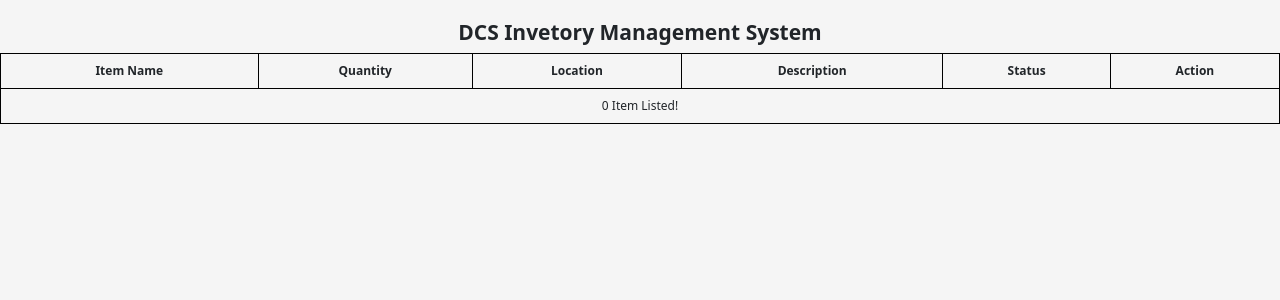
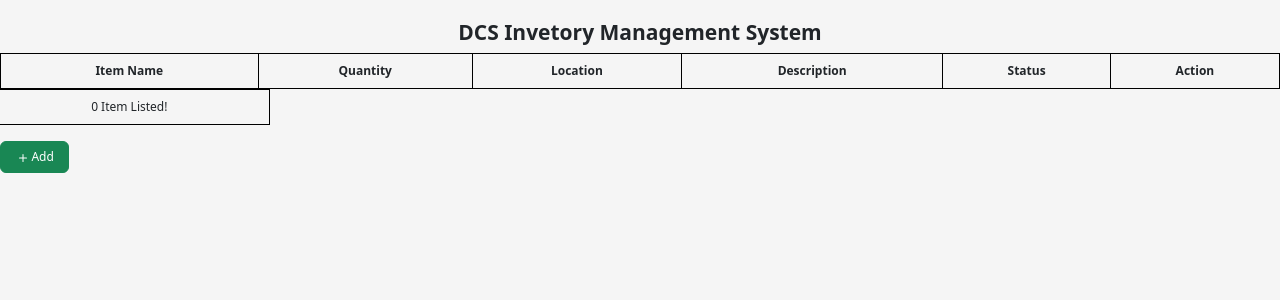
Before and after one commit to dominic-myb/dcs-inventory, a PHP site: page / in a window 1280 px wide. Shown: the top 300 px of the page. Run offline with PHP 8.4, Linux system fonts and the light colour scheme; data that the repository does not hold is empty.

Commit message:
Add Icon

```diff
--- a/index.php
+++ b/index.php
@@ -25,7 +25,7 @@
         <div class="content table-responsive primary-table">
             <table class="table">
                 <thead>
-                    <tr>
+                    <tr scope="row">
                         <th scope="col">Item Name</th>
                         <th scope="col">Quantity</th>
                         <th scope="col">Location</th>
@@ -41,14 +41,15 @@
                     if ($res->num_rows > 0) {
                         while ($row = $res->fetch_assoc()) {
                     ?>
-                            <tr>
+                            <tr scope="row">
                                 <td class="item-name"><?php echo $row['item_name'] ?></td>
                                 <td><?php echo $row['quantity'] ?></td>
                                 <td><?php echo $row['location'] ?></td>
                                 <td class="desc"><?php echo $row['description'] ?></td>
                                 <td><?php echo $row['status'] ?></td>
                                 <td>
-                                    <a href="update.php?updateid=<?php echo $row['id'] ?>" class="btn btn-primary">Update</a>
+                                    <a href="update.php?updateid=<?php echo $row['id'] ?>" class="btn btn-primary">
+                                        <i class="bi bi-pencil-square"></i>Update</a>
                                     <a href="delete.php?deleteid=<?php echo $row['id'] ?>" class="btn btn-danger">Delete</a>
                                 </td>
                             </tr>
@@ -56,7 +57,7 @@
                         }
                     } else {
                         ?>
-                        <tr>
+                        <tr class="row">
                             <td colspan="6">
                                 0 Item Listed!
                             </td>
@@ -67,6 +68,13 @@
                 </tbody>
             </table>
         </div>
+        <div id="add-btn-container">
+            <button type="button" class="btn btn-success">
+                <svg xmlns="http://www.w3.org/2000/svg" width="16" height="16" fill="currentColor" class="bi bi-plus" viewBox="0 0 16 16">
+                    <path d="M8 4a.5.5 0 0 1 .5.5v3h3a.5.5 0 0 1 0 1h-3v3a.5.5 0 0 1-1 0v-3h-3a.5.5 0 0 1 0-1h3v-3A.5.5 0 0 1 8 4" />
+                </svg>Add
+            </button>
+        </div>
     </main>
     <script src="<?php echo BOOTSTRAP_JS_PATH ?>"></script>
     <script src="<?php echo MAIN_JS_PATH ?>"></script>
```
